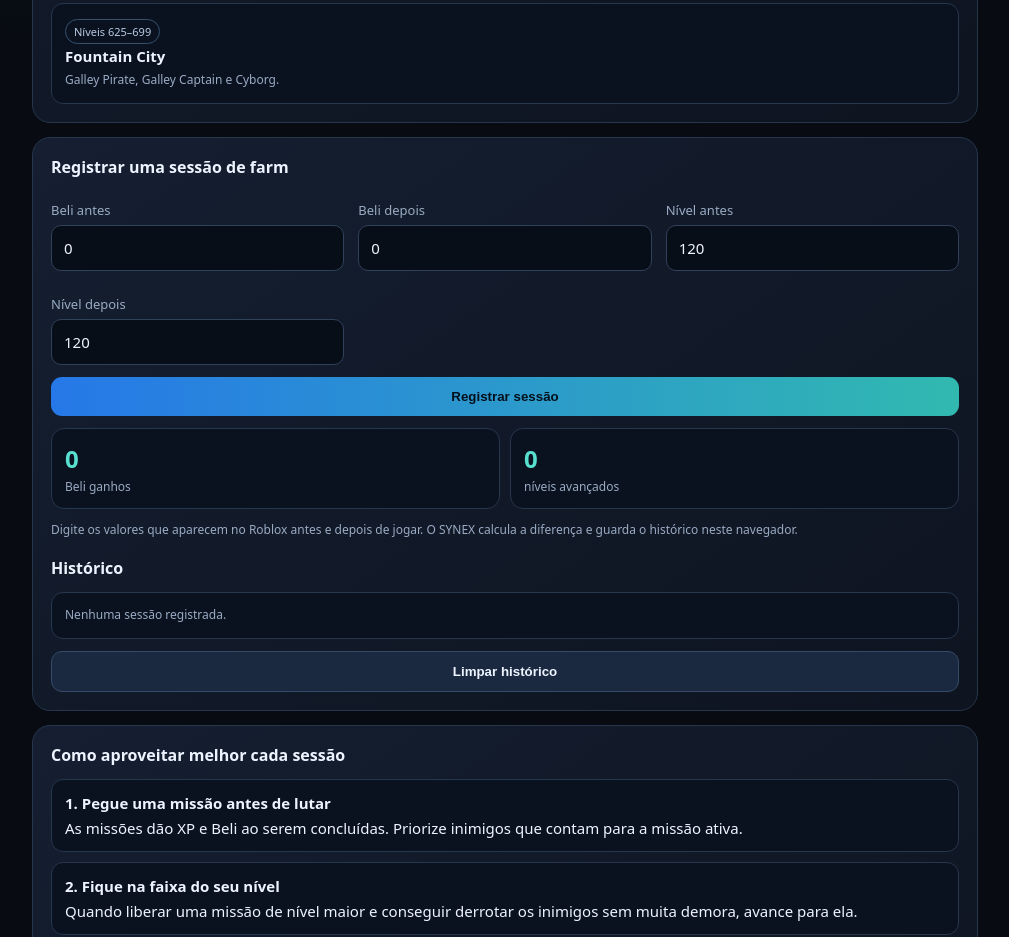
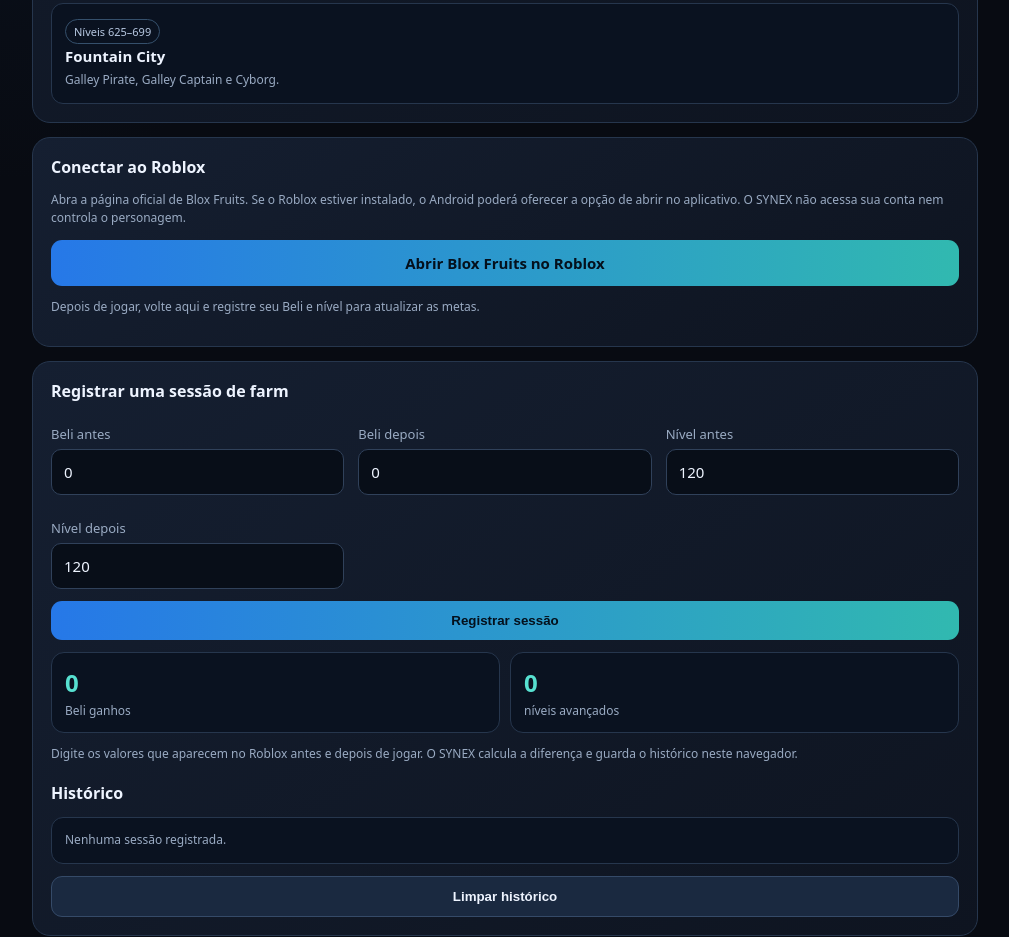
Before and after one commit to 20261ctb0100001-crypto/synex-access., a plain HTML site: page blox-fruits/index.html in a window 1280 px wide. Shown: the part 1827-2764 px from the top of the page, without its empty margins (135-1144 px from the left). Drawn offline with Linux system fonts and the light colour scheme.

Commit message:
Add official Roblox launch link to SYNEX

```diff
--- a/blox-fruits/index.html
+++ b/blox-fruits/index.html
@@ -54,6 +54,12 @@ footer{margin-top:24px;color:var(--muted);font-size:12px;line-height:1.6}
 <section class="card full">
 <h2>Rota de farm: Primeiro Mar</h2>
 <div class="route" id="route"></div>
+</section>
+<section class="card full">
+<h2>Conectar ao Roblox</h2>
+<p class="small">Abra a página oficial de Blox Fruits. Se o Roblox estiver instalado, o Android poderá oferecer a opção de abrir no aplicativo. O SYNEX não acessa sua conta nem controla o personagem.</p>
+<a id="openRoblox" href="https://www.roblox.com/games/2753915549/Blox-Fruits" target="_blank" rel="noopener" style="display:block;text-align:center;text-decoration:none;border-radius:11px;padding:13px 16px;background:linear-gradient(90deg,#2678e8,#31b9b0);color:#04101c;font-weight:800;margin-top:12px">Abrir Blox Fruits no Roblox</a>
+<p class="small">Depois de jogar, volte aqui e registre seu Beli e nível para atualizar as metas.</p>
 </section>
 <section class="card full">
 <h2>Registrar uma sessão de farm</h2>
```
